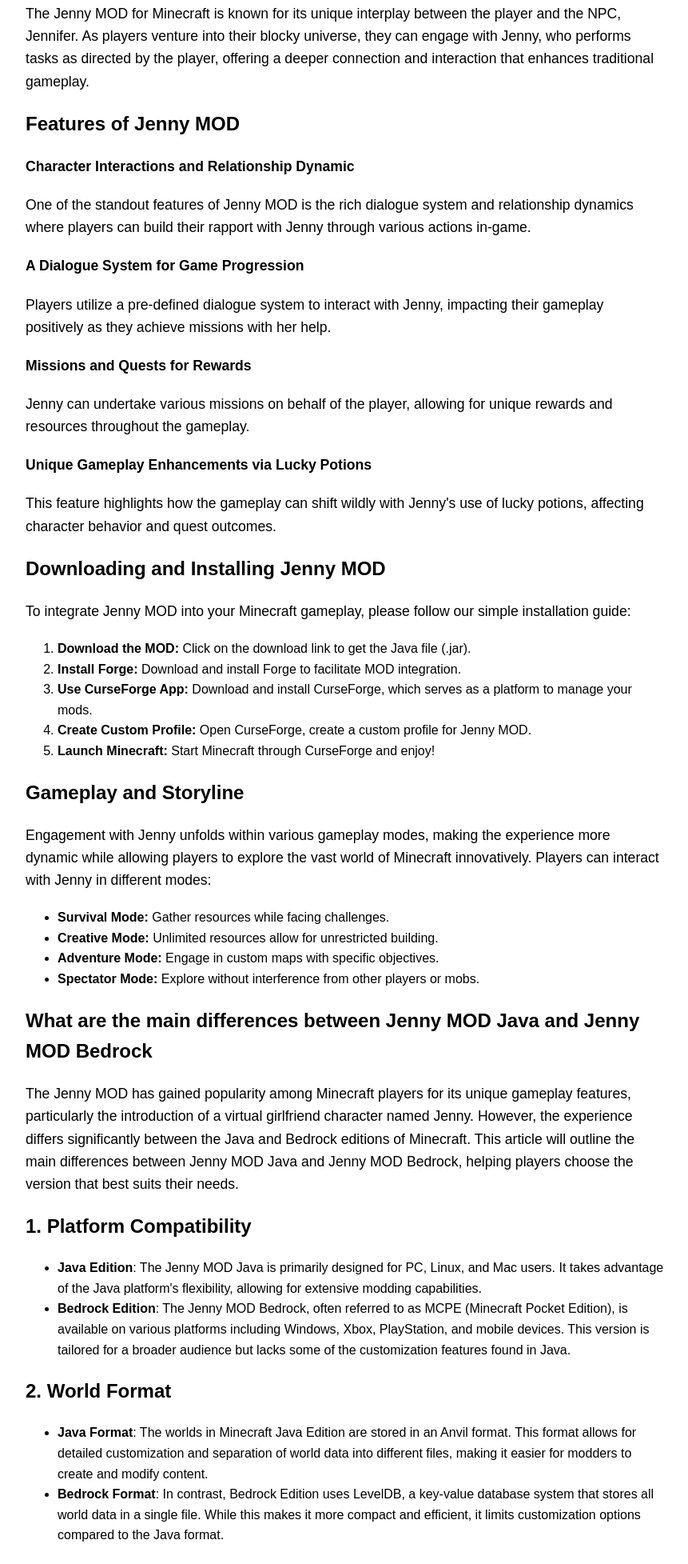
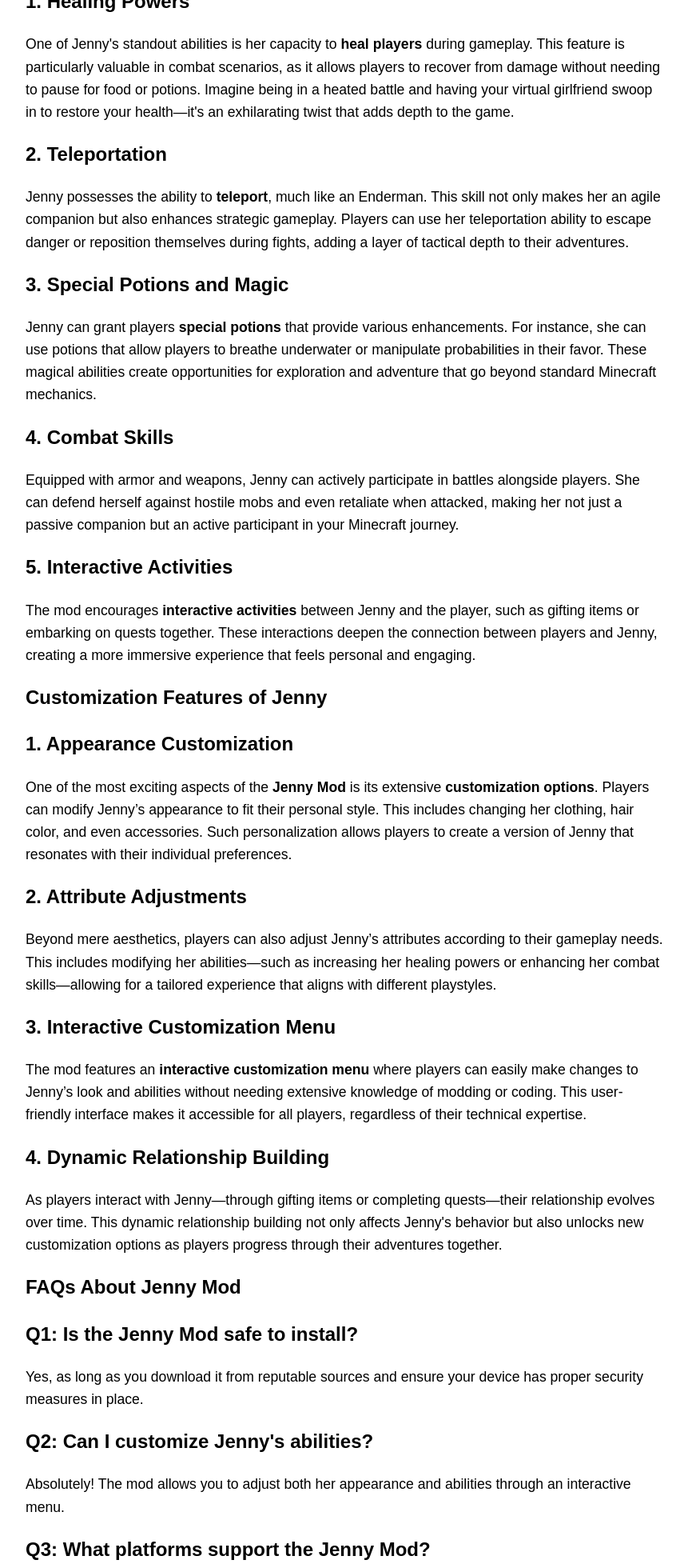
Before and after one commit to itsricklaw/jennypro, a plain HTML site: page index.html in a window 1280 px wide. Shown: the part 845-2800 px from the top of the page at 80% size, without its empty margins (208-1069 px from the left). Drawn offline with Linux system fonts and the light colour scheme.

Commit message:
Update index.html

```diff
--- a/index.html
+++ b/index.html
@@ -1,9 +1,9 @@
 <!DOCTYPE html>
 <html>
 <head>
- <title>Jenny MOD Java - Unleash Unique Gameplay in Minecraft</title>
+ <title>Exploring Jenny's Unique Abilities in the Minecraft Mod</title>
 
-  <meta name="description" content=" Explore the unique features of Jenny MOD Java, an engaging add-on for Minecraft that transforms your gameplay experience with interactive elements.">
+  <meta name="description" content=" Discover the unique abilities of Jenny in the Minecraft mod, along with how her customization feature works & Dive into this engaging experience.">
 
  <meta name="robots" content="index,follow">
   <link rel="canonical" href="https://jennypro.netlify.app">
@@ -51,8 +51,7 @@
    </header>
   <main>
 
-<p>Jenny MOD Java is an innovative modification for Minecraft that introduces a non-playable character (NPC), Jenny, who interacts with players to offer a unique gaming experience. With the groundwork laid by the Minecraft community, Jenny provides opportunities for creativity, companionship, and excitement in the game.</p>
-    <p>This detailed article explores the various aspects of <a href="https://getjennypro.com/">Jenny MOD Java</a>, from its features to installation methods and gameplay mechanics..</p>
+<p>In the expansive universe of Minecraft, modifications (mods) add layers of creativity and engagement that elevate the gaming experience. One such popular mod is the <a href="https://getjennypro.com/">Jenny java Mod</a>, which introduces players to a virtual companion named Jenny. This mod not only enriches gameplay but also allows for unique interactions and customization options that are unlike anything found in the vanilla version of Minecraft. In this article, we will explore Jenny's unique abilities and delve into how her customization feature works, making your gaming experience even more personalized.</p>
 
 
 <div style="text-align: center;">
@@ -61,80 +60,41 @@
 
 <h2> <a href="https://itsricklaw.github.io/getjenny/">Unlock the Fun of the Jenny Mod: Your Ultimate Minecraft Companion</a></h2>
 
-<h2 class="mb-2 mt-6 text-lg first:mt-3">Overview of Jenny Minecraft MOD</h2>
-<p>The Jenny MOD for Minecraft is known for its unique interplay between the player and the NPC, Jennifer. As players venture into their blocky universe, they can engage with Jenny, who performs tasks as directed by the player, offering a deeper connection and interaction that enhances traditional gameplay.</p>
-<h2 class="mb-2 mt-6 text-lg first:mt-3">Features of Jenny MOD</h2>
-<p><strong>Character Interactions and Relationship Dynamic</strong></p>
-<p>One of the standout features of Jenny MOD is the rich dialogue system and relationship dynamics where players can build their rapport with Jenny through various actions in-game.</p>
-<p><strong>A Dialogue System for Game Progression</strong></p>
-<p>Players utilize a pre-defined dialogue system to interact with Jenny, impacting their gameplay positively as they achieve missions with her help.</p>
-<p><strong>Missions and Quests for Rewards</strong></p>
-<p>Jenny can undertake various missions on behalf of the player, allowing for unique rewards and resources throughout the gameplay.</p>
-<p><strong>Unique Gameplay Enhancements via Lucky Potions</strong></p>
-<p>This feature highlights how the gameplay can shift wildly with Jenny's use of lucky potions, affecting character behavior and quest outcomes.</p>
-<h2 class="mb-2 mt-6 text-lg first:mt-3">Downloading and Installing Jenny MOD</h2>
-<p>To integrate Jenny MOD into your Minecraft gameplay, please follow our simple installation guide:</p>
-<ol class="marker:text-textOff list-decimal pl-8">
-<li><strong>Download the MOD:</strong>&nbsp;Click on the download link to get the Java file (.jar).</li>
-<li><strong>Install Forge:</strong>&nbsp;Download and install Forge to facilitate MOD integration.</li>
-<li><strong>Use CurseForge App:</strong>&nbsp;Download and install CurseForge, which serves as a platform to manage your mods.</li>
-<li><strong>Create Custom Profile:</strong>&nbsp;Open CurseForge, create a custom profile for Jenny MOD.</li>
-<li><strong>Launch Minecraft:</strong>&nbsp;Start Minecraft through CurseForge and enjoy!</li>
-</ol>
-<h2 class="mb-2 mt-6 text-lg first:mt-3">Gameplay and Storyline</h2>
-<p>Engagement with Jenny unfolds within various gameplay modes, making the experience more dynamic while allowing players to explore the vast world of Minecraft innovatively. Players can interact with Jenny in different modes:</p>
-<ul class="marker:text-textOff list-disc pl-8">
-<li><strong>Survival Mode:</strong>&nbsp;Gather resources while facing challenges.</li>
-<li><strong>Creative Mode:</strong>&nbsp;Unlimited resources allow for unrestricted building.</li>
-<li><strong>Adventure Mode:</strong>&nbsp;Engage in custom maps with specific objectives.</li>
-<li><strong>Spectator Mode:</strong>&nbsp;Explore without interference from other players or mobs.</li>
-</ul>
-
-<h2>What are the main differences between Jenny MOD Java and Jenny MOD Bedrock</h2>
-<p>The Jenny MOD has gained popularity among Minecraft players for its unique gameplay features, particularly the introduction of a virtual girlfriend character named Jenny. However, the experience differs significantly between the Java and Bedrock editions of Minecraft. This article will outline the main differences between Jenny MOD Java and Jenny MOD Bedrock, helping players choose the version that best suits their needs.</p>
-<h2 class="mb-2 mt-6 text-lg first:mt-3">1.&nbsp;<strong>Platform Compatibility</strong></h2>
-<ul class="marker:text-textOff list-disc pl-8">
-<li><strong>Java Edition</strong>: The Jenny MOD Java is primarily designed for PC, Linux, and Mac users. It takes advantage of the Java platform's flexibility, allowing for extensive modding capabilities.</li>
-<li><strong>Bedrock Edition</strong>: The Jenny MOD Bedrock, often referred to as MCPE (Minecraft Pocket Edition), is available on various platforms including Windows, Xbox, PlayStation, and mobile devices. This version is tailored for a broader audience but lacks some of the customization features found in Java.</li>
-</ul>
-<h2 class="mb-2 mt-6 text-lg first:mt-3">2.&nbsp;<strong>World Format</strong></h2>
-<ul class="marker:text-textOff list-disc pl-8">
-<li><strong>Java Format</strong>: The worlds in Minecraft Java Edition are stored in an Anvil format. This format allows for detailed customization and separation of world data into different files, making it easier for modders to create and modify content.</li>
-<li><strong>Bedrock Format</strong>: In contrast, Bedrock Edition uses LevelDB, a key-value database system that stores all world data in a single file. While this makes it more compact and efficient, it limits customization options compared to the Java format<span class="whitespace-nowrap">.</span></li>
-</ul>
-<h2 class="mb-2 mt-6 text-lg first:mt-3">3.&nbsp;<strong>Multiplayer Experience</strong></h2>
-<ul class="marker:text-textOff list-disc pl-8">
-<li><strong>Java Edition</strong>: Offers high server freedom where players can create their own servers or join community-hosted ones. This allows for custom mods and plugins to be integrated into gameplay, enhancing the multiplayer experience.</li>
-<li><strong>Bedrock Edition</strong>: Features built-in "Realms," which are official Mojang-hosted servers that require a subscription. While these realms offer persistent worlds with some customization options, they are generally less flexible than the community servers available in Java</li>
-</ul>
-
-   <h2 class="mb-2 mt-6 text-lg first:mt-3">4.&nbsp;<strong>Command Syntax</strong></h2>
-<ul class="marker:text-textOff list-disc pl-8">
-<li><strong>Java Commands</strong>: The command system in Java is more extensive and complex. Commands are entered through the chat window with a forward slash (/) prefix, allowing for a wide range of functionalities.</li>
-<li><strong>Bedrock Commands</strong>: Bedrock has a simpler command syntax that can be entered via chat or command blocks. However, it offers fewer commands overall compared to Java, limiting some gameplay possibilities</li>
-</ul>
-<h2 class="mb-2 mt-6 text-lg first:mt-3">5.&nbsp;<strong>User Interface and Controls</strong></h2>
-<ul class="marker:text-textOff list-disc pl-8">
-<li><strong>Java Edition</strong>: Primarily uses keyboard and mouse controls which may not be as accessible for all players.</li>
-<li><strong>Bedrock Edition</strong>: Provides additional controller support and touch controls for mobile devices, making it more user-friendly across various platforms</li>
-</ul>
-<h2 class="mb-2 mt-6 text-lg first:mt-3">6.&nbsp;<strong>Customization Options</strong></h2>
-<ul class="marker:text-textOff list-disc pl-8">
-<li><strong>Java Edition</strong>: Offers greater modding capabilities allowing players to customize their gameplay experience extensively through various mods beyond just Jenny.</li>
-<li><strong>Bedrock Edition</strong>: While it allows some customization through add-ons, it does not support the same level of modding as Java. Players may find fewer options for altering gameplay mechanics or visuals</li>
-</ul>
-
-    <h2 class="mb-2 mt-6 text-lg first:mt-3">Conclusion</h2>
-<p>In conclusion, Jenny MOD Java is a stepping stone to evolving how players engage with Minecraft. It brings a new layer of interaction and narrative that captivates those looking for more than just pixelated building and survival. The bond forged with Jenny not only humanizes the gameplay but also opens doors to many explorative adventures.</p>
-<h2 class="mb-2 mt-6 text-lg first:mt-3">FAQs</h2>
-<p><strong>1. How to install Jenny MOD?</strong></p>
-<p>To install Jenny MOD, download both the MOD file and Forge. Use the CurseForge application to upload these files into a custom profile before launching Minecraft.</p>
-<p><strong>2. Can children play Jenny MOD?</strong></p>
-<p>While the MOD introduces unique gameplay features, it contains mature content. Therefore, children should play it under parental supervision.</p>
-<p><strong>3. What is the difference between Java and Bedrock versions?</strong></p>
-<p>The Java version allows smooth gameplay with numerous command freedoms while the Bedrock version caters mainly to consoles and mobile but offers a different gaming experience.&nbsp;By integrating these elements into your Minecraft journey through&nbsp;<em>Jenny MOD Java</em>, you not only enhance your gaming experience but also explore new dimensions of creativity and interaction within this beloved sandbox world.</p>
+<h2 class="mb-2 mt-6 text-lg first:mt-3">Unique Abilities of Jenny</h2>
+<h2 class="mb-2 mt-6 text-lg first:mt-3"><strong>1. Healing Powers</strong></h2>
+<p>One of Jenny's standout abilities is her capacity to&nbsp;<strong>heal players</strong>&nbsp;during gameplay. This feature is particularly valuable in combat scenarios, as it allows players to recover from damage without needing to pause for food or potions. Imagine being in a heated battle and having your virtual girlfriend swoop in to restore your health&mdash;it's an exhilarating twist that adds depth to the game.</p>
+<h2 class="mb-2 mt-6 text-lg first:mt-3"><strong>2. Teleportation</strong></h2>
+<p>Jenny possesses the ability to&nbsp;<strong>teleport</strong>, much like an Enderman. This skill not only makes her an agile companion but also enhances strategic gameplay. Players can use her teleportation ability to escape danger or reposition themselves during fights, adding a layer of tactical depth to their adventures.</p>
+<h2 class="mb-2 mt-6 text-lg first:mt-3"><strong>3. Special Potions and Magic</strong></h2>
+<p>Jenny can grant players&nbsp;<strong>special potions</strong>&nbsp;that provide various enhancements. For instance, she can use potions that allow players to breathe underwater or manipulate probabilities in their favor. These magical abilities create opportunities for exploration and adventure that go beyond standard Minecraft mechanics.</p>
+<h2 class="mb-2 mt-6 text-lg first:mt-3"><strong>4. Combat Skills</strong></h2>
+<p>Equipped with armor and weapons, Jenny can actively participate in battles alongside players. She can defend herself against hostile mobs and even retaliate when attacked, making her not just a passive companion but an active participant in your Minecraft journey.</p>
+<h2 class="mb-2 mt-6 text-lg first:mt-3"><strong>5. Interactive Activities</strong></h2>
+<p>The mod encourages&nbsp;<strong>interactive activities</strong>&nbsp;between Jenny and the player, such as gifting items or embarking on quests together. These interactions deepen the connection between players and Jenny, creating a more immersive experience that feels personal and engaging.</p>
+<h2 class="mb-2 mt-6 text-lg first:mt-3">Customization Features of Jenny</h2>
+<h2 class="mb-2 mt-6 text-lg first:mt-3"><strong>1. Appearance Customization</strong></h2>
+<p>One of the most exciting aspects of the&nbsp;<strong>Jenny Mod</strong>&nbsp;is its extensive&nbsp;<strong>customization options</strong>. Players can modify Jenny&rsquo;s appearance to fit their personal style. This includes changing her clothing, hair color, and even accessories. Such personalization allows players to create a version of Jenny that resonates with their individual preferences.</p>
+<h2 class="mb-2 mt-6 text-lg first:mt-3"><strong>2. Attribute Adjustments</strong></h2>
+<p>Beyond mere aesthetics, players can also adjust Jenny&rsquo;s attributes according to their gameplay needs. This includes modifying her abilities&mdash;such as increasing her healing powers or enhancing her combat skills&mdash;allowing for a tailored experience that aligns with different playstyles.</p>
+<h2 class="mb-2 mt-6 text-lg first:mt-3"><strong>3. Interactive Customization Menu</strong></h2>
+<p>The mod features an&nbsp;<strong>interactive customization menu</strong>&nbsp;where players can easily make changes to Jenny&rsquo;s look and abilities without needing extensive knowledge of modding or coding. This user-friendly interface makes it accessible for all players, regardless of their technical expertise.</p>
+<h2 class="mb-2 mt-6 text-lg first:mt-3"><strong>4. Dynamic Relationship Building</strong></h2>
+<p>As players interact with Jenny&mdash;through gifting items or completing quests&mdash;their relationship evolves over time. This dynamic relationship building not only affects Jenny's behavior but also unlocks new customization options as players progress through their adventures together.</p>
 
 
+   <h2 class="mb-2 mt-6 text-lg first:mt-3">FAQs About Jenny Mod</h2>
+<h2 class="mb-2 mt-6 text-lg first:mt-3"><strong>Q1: Is the Jenny Mod safe to install?</strong></h2>
+<p>Yes, as long as you download it from reputable sources and ensure your device has proper security measures in place.</p>
+<h2 class="mb-2 mt-6 text-lg first:mt-3"><strong>Q2: Can I customize Jenny's abilities?</strong></h2>
+<p>Absolutely! The mod allows you to adjust both her appearance and abilities through an interactive menu.</p>
+<h2 class="mb-2 mt-6 text-lg first:mt-3"><strong>Q3: What platforms support the Jenny Mod?</strong></h2>
+<p>The Jenny Mod is primarily designed for the PC version of Minecraft and may not work on consoles or mobile devices.</p>
+<h2 class="mb-2 mt-6 text-lg first:mt-3"><strong>Q4: Does the mod contain mature content?</strong></h2>
+<p>Yes, some content within the mod may be suitable only for mature audiences due to its themes and interactions.</p>
+<h2 class="mb-2 mt-6 text-lg first:mt-3"><strong>Q5: How do I install the Jenny Mod?</strong></h2>
+<p>To install the mod, you&rsquo;ll need Minecraft Forge along with the mod file itself. After downloading both, place the mod file into your Minecraft mods folder.</p>
+<h2 class="mb-2 mt-6 text-lg first:mt-3">Conclusion</h2>
+<p>The&nbsp;<strong>Jenny Mod</strong>&nbsp;introduces a captivating blend of companionship, adventure, and customization within Minecraft&rsquo;s sandbox environment. With unique abilities like healing powers, teleportation, and interactive activities, Jenny transforms gameplay into an engaging narrative filled with opportunities for exploration and role-playing. Additionally, her extensive customization options allow players to tailor their experience completely, making every interaction feel personal and meaningful.Whether you're looking to deepen your connection with characters in Minecraft or simply want to try something new, exploring what Jenny has to offer will undoubtedly enhance your gaming journey. So why wait? Dive into this enchanting world today!</p>
 
 
 
```
